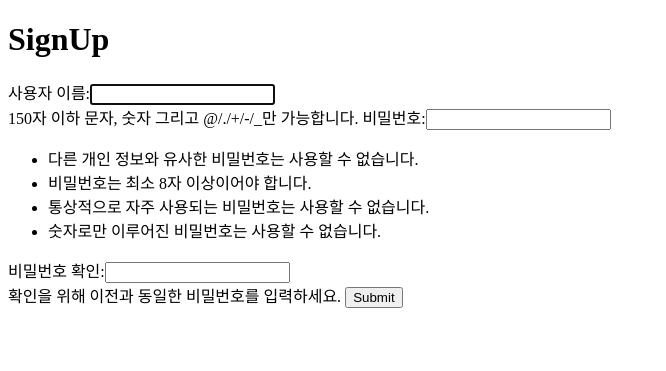
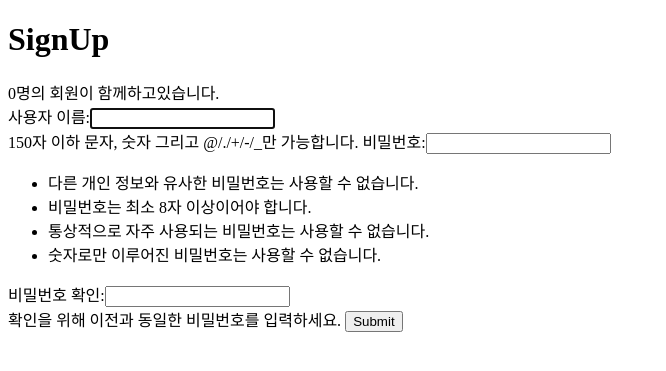
Before and after one commit to kyeah01/moke_exam, a Django app: page /accounts/signup/ in a window 1280 px wide. Shown: the top 371 px of the page, without its empty margins (0-666 px from the left). Run offline with Django 3.2, Linux system fonts and the light colour scheme.

Commit message:
09 | real_final

```diff
--- a/accounts/templates/accounts/auth_form.html
+++ b/accounts/templates/accounts/auth_form.html
@@ -3,6 +3,7 @@
 
 {% if request.resolver_match.url_name == 'signup' %}
     <h1>SignUp</h1>
+        {{ users }}명의 회원이 함께하고있습니다.
 {% else %}
     <h1>Login</h1>
 {% endif %}
--- a/accounts/views.py
+++ b/accounts/views.py
@@ -3,6 +3,7 @@ from django.contrib.auth.forms import UserCreationForm, AuthenticationForm
 from django.contrib.auth import login as auth_login, logout as auth_logout
 from django.views.decorators.http import require_POST
 from django.contrib.auth.decorators import login_required
+from django.contrib.auth import get_user_model
 
 # Create your views here.
 def signup(request):
@@ -15,6 +16,7 @@ def signup(request):
     else:
         form = UserCreationForm()
     context = {
+        'users' : get_user_model().objects.count(),
         'form' : form
     }
     return render(request, 'accounts/auth_form.html', context)
```
